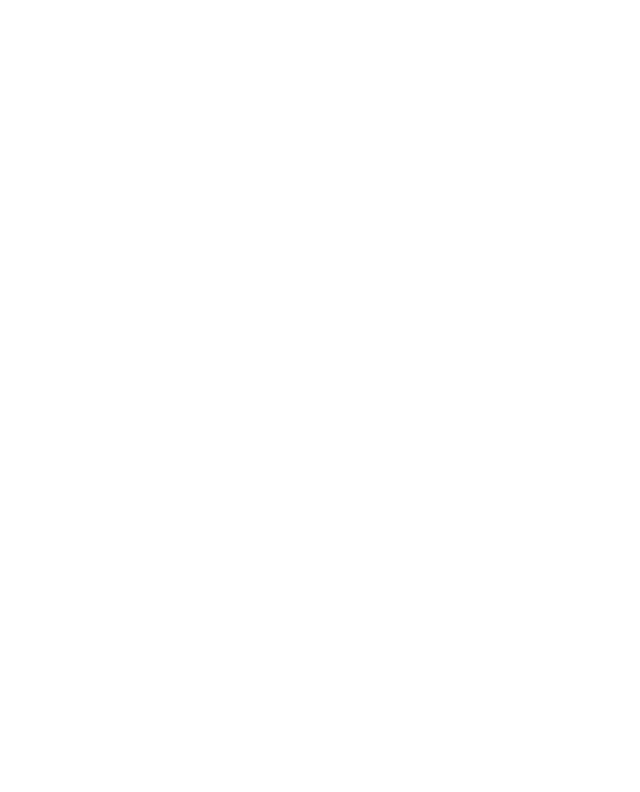
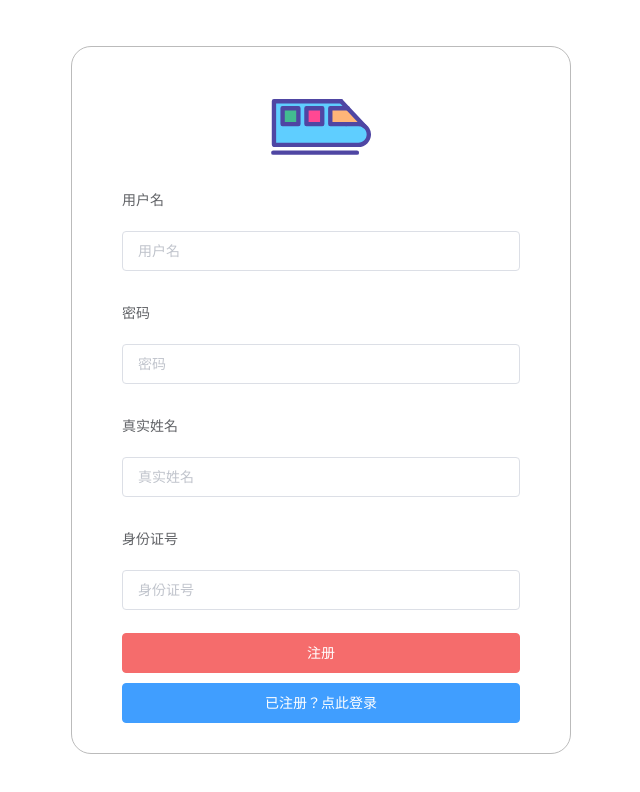
Before and after one commit to chsm1998/train-vue, a Vue app: page /#/register in a window 1280 px wide. Shown: the top 792 px of the page, without its empty margins (319-959 px from the left). Built offline with nearby package versions, Linux system fonts and the light colour scheme.

Commit message:
添加登录、注册页面

```diff
--- a/src/main.js
+++ b/src/main.js
@@ -15,7 +15,7 @@
 
 Vue.prototype.axios = axios
 Vue.prototype.baseUrl = 'http://localhost'
-const TITLE = "第二商城-"
+const TITLE = "火车售票-"
 
 Vue.config.productionTip = false;
 
--- a/src/router.js
+++ b/src/router.js
@@ -1,6 +1,8 @@
 import Vue from "vue";
 import Router from "vue-router";
 import Index from "./views/Index";
+import Login from "./views/Login";
+import Register from "./views/Register"
 
 Vue.use(Router);
 
@@ -13,6 +15,22 @@
           meta: {
               title: '首页'
           },
+      },
+      {
+          path: "/login",
+          name: "login",
+          component: Login,
+          meta: {
+              title: '用户登录'
+          },
+      },
+      {
+          path: "/register",
+          name: "register",
+          component: Register,
+          meta: {
+              title: '用户注册'
+          },
       }
   ]
 });
--- a/src/views/Index.vue
+++ b/src/views/Index.vue
@@ -3,7 +3,7 @@
         <div class="head">
             <div class="w login-group">
                 <div class="login">
-                    <a href="#" class="login">登录</a>
+                    <router-link to="login">登录</router-link>
                     <a href="#" class="register">注册</a>
                 </div>
                 <a href="#" class="login">我的订单</a>
@@ -21,14 +21,14 @@
         </div>
         <div class="index-content">
             <el-form label-position="top" label-width="80px">
-                <el-form-item label="起始站">
-                    <el-input></el-input>
+                <el-form-item label="出发城市">
+                    <el-input placeholder="出发城市"></el-input>
                 </el-form-item>
-                <el-form-item label="终点站">
-                    <el-input></el-input>
+                <el-form-item label="到达城市">
+                    <el-input placeholder="到达城市"></el-input>
                 </el-form-item>
-                <el-form-item label="出发时间">
-                    <el-input></el-input>
+                <el-form-item label="出发日期">
+                    <el-input placeholder="出发日期"></el-input>
                 </el-form-item>
                 <el-button style="width: 100%" type="warning" icon="el-icon-search">查询</el-button>
             </el-form>
--- /dev/null
+++ b/src/views/Login.vue
@@ -0,0 +1,54 @@
+<template>
+    <div class="login-all">
+        <div class="login-from">
+            <div class="login-title">
+                <svg class="login-icon" aria-hidden="true">
+                    <use xlink:href="#icon-huoche"></use>
+                </svg>
+            </div>
+            <el-form label-position="top" label-width="80px">
+                <el-form-item label="用户名">
+                    <el-input placeholder="用户名"></el-input>
+                </el-form-item>
+                <el-form-item label="密码">
+                    <el-input placeholder="密码"></el-input>
+                </el-form-item>
+                <el-button style="width: 100%; margin-bottom: 10px" type="primary">登录</el-button>
+                <el-button style="width: 100%; margin-left: 0" @click="toRegister" type="danger">还未注册？点此注册</el-button>
+            </el-form>
+        </div>
+    </div>
+</template>
+
+<script>
+    export default {
+        name: "Login",
+        methods: {
+            toRegister() {
+                this.$router.push({path: '/register'})
+            }
+        }
+    }
+</script>
+
+<style lang="scss" scoped>
+    .login-all {
+        display: flex;
+        justify-content: center;
+        align-items: center;
+        height: 100vh;
+        .login-from {
+            width: 500px;
+            border-radius: 20px;
+            border: 1px solid #bbb;
+            padding: 30px 50px;
+        }
+        .login-title {
+            text-align: center;
+        }
+    }
+    .login-icon {
+        width: 100px;
+        height: 100px;
+    }
+</style>
--- /dev/null
+++ b/src/views/Register.vue
@@ -0,0 +1,60 @@
+<template>
+    <div class="register-all">
+        <div class="register-from">
+            <div class="register-title">
+                <svg class="register-icon" aria-hidden="true">
+                    <use xlink:href="#icon-huoche"></use>
+                </svg>
+            </div>
+            <el-form label-position="top" label-width="80px">
+                <el-form-item label="用户名">
+                    <el-input placeholder="用户名"></el-input>
+                </el-form-item>
+                <el-form-item label="密码">
+                    <el-input placeholder="密码"></el-input>
+                </el-form-item>
+                <el-form-item label="真实姓名">
+                    <el-input placeholder="真实姓名"></el-input>
+                </el-form-item>
+                <el-form-item label="身份证号">
+                    <el-input placeholder="身份证号"></el-input>
+                </el-form-item>
+                <el-button style="width: 100%; margin-bottom: 10px" type="danger">注册</el-button>
+                <el-button style="width: 100%; margin-left: 0" @click="toLogin" type="primary">已注册？点此登录</el-button>
+            </el-form>
+        </div>
+    </div>
+</template>
+
+<script>
+    export default {
+        name: "Register",
+        methods: {
+            toLogin() {
+                this.$router.push({path: '/login'})
+            }
+        }
+    }
+</script>
+
+<style lang="scss" scoped>
+    .register-all {
+        display: flex;
+        justify-content: center;
+        align-items: center;
+        height: 100vh;
+        .register-from {
+            width: 500px;
+            border-radius: 20px;
+            border: 1px solid #bbb;
+            padding: 30px 50px;
+        }
+        .register-title {
+            text-align: center;
+        }
+    }
+    .register-icon {
+        width: 100px;
+        height: 100px;
+    }
+</style>
```
Also changed, not shown: 1 other file (tests, documents, lock files or other folders).
